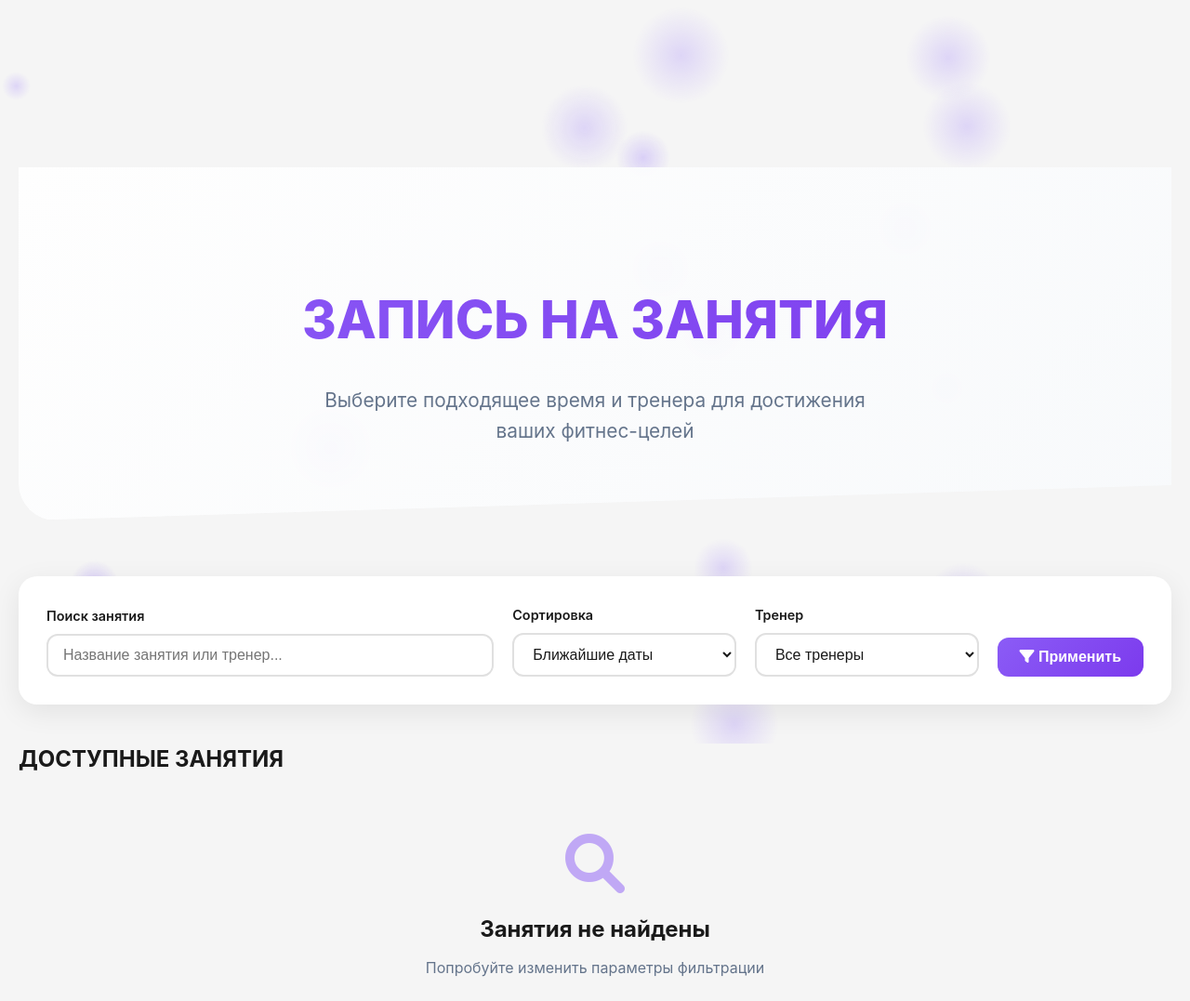
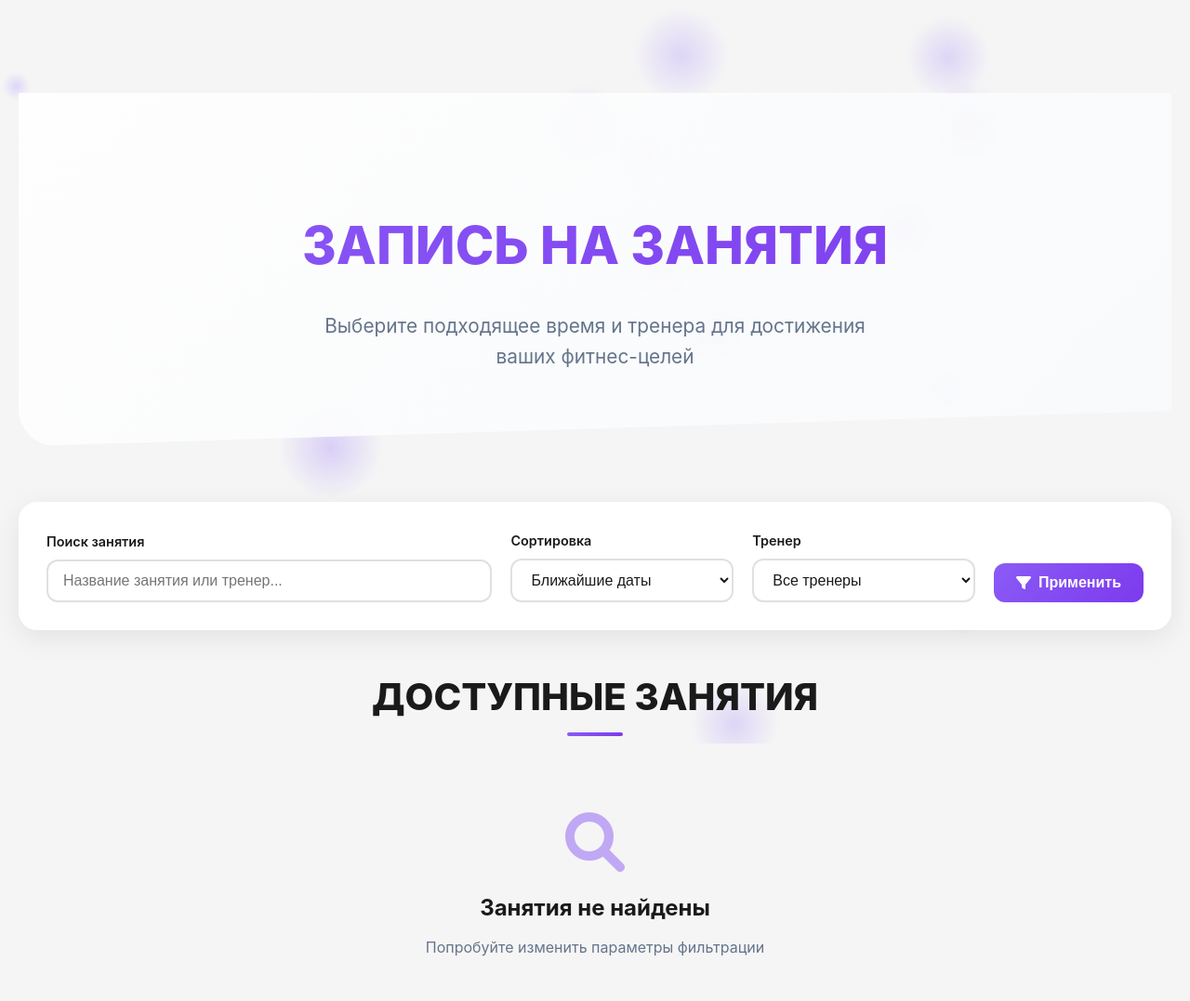
Before and after one commit to KseniaShkolnikova/Curs2, a Django app: template fitzone/clientservice/templates/classes.html in a window 1280 px wide. Shown: the top 1077 px of the page at 93% size. Run offline with Django 5.2, Linux system fonts and the light colour scheme; the template is opened without the code that fills it, so the values that code supplies are empty.

```diff
--- a/fitzone/clientservice/templates/classes.html
+++ b/fitzone/clientservice/templates/classes.html
@@ -7,7 +7,7 @@ FITZONE - Запись на занятия
 
 {% block extra_css %}
 <style>
-/* Добавляем только недостающие стили для этой страницы */
+/* Hero Section */
 .classes-hero {
     padding: 120px 0 80px;
     text-align: center;
@@ -15,7 +15,6 @@ FITZONE - Запись на занятия
     backdrop-filter: blur(10px);
     clip-path: polygon(0 0, 100% 0, 100% 90%, 0 100%);
     margin-bottom: 60px;
-    margin-top: 80px;
     border-radius: 0 0 40px 40px;
 }
 
@@ -85,7 +84,7 @@ FITZONE - Запись на занятия
     border: 2px solid var(--light-border);
     border-radius: 12px;
     font-size: 1rem;
-    transition: all 0.3s ease;
+    transition: var(--transition);
     background: white;
     color: var(--text-dark);
 }
@@ -112,8 +111,11 @@ FITZONE - Запись на занятия
     border-radius: 12px;
     font-weight: 600;
     cursor: pointer;
-    transition: all 0.3s ease;
+    transition: var(--transition);
     font-size: 1rem;
+    display: flex;
+    align-items: center;
+    gap: 8px;
 }
 
 .filter-button:hover {
@@ -133,7 +135,7 @@ FITZONE - Запись на занятия
     background: var(--light-card);
     border-radius: 20px;
     overflow: hidden;
-    transition: all 0.3s ease;
+    transition: var(--transition);
     box-shadow: var(--shadow-medium);
 }
 
@@ -223,7 +225,7 @@ FITZONE - Запись на занятия
     border-radius: 10px;
     font-weight: 600;
     cursor: pointer;
-    transition: all 0.3s ease;
+    transition: var(--transition);
     text-decoration: none;
     display: inline-flex;
     align-items: center;
@@ -274,16 +276,37 @@ FITZONE - Запись на занятия
     color: var(--dark-text);
 }
 
-/* Адаптивность для этой страницы */
+/* Section Title */
+.section-title {
+    font-size: 2.5rem;
+    font-weight: 800;
+    color: var(--text-dark);
+    margin-bottom: 2rem;
+    text-align: center;
+    position: relative;
+}
+
+.dark-theme .section-title {
+    color: var(--dark-text);
+}
+
+.section-title::after {
+    content: '';
+    position: absolute;
+    bottom: -10px;
+    left: 50%;
+    transform: translateX(-50%);
+    width: 60px;
+    height: 4px;
+    background: var(--accent-gradient);
+    border-radius: 2px;
+}
+
+/* Адаптивность */
 @media (max-width: 1024px) {
     .filter-grid {
         grid-template-columns: 1fr 1fr;
         gap: 15px;
-    }
-
-    .classes-hero {
-        margin-top: 70px;
-        padding: 100px 0 60px;
     }
 
     .classes-hero h1 {
@@ -294,7 +317,6 @@ FITZONE - Запись на занятия
 @media (max-width: 768px) {
     .classes-hero {
         padding: 80px 0 40px;
-        margin-top: 60px;
         clip-path: polygon(0 0, 100% 0, 100% 95%, 0 100%);
     }
 
@@ -333,7 +355,6 @@ FITZONE - Запись на занятия
 @media (max-width: 480px) {
     .classes-hero {
         padding: 60px 0 30px;
-        margin-top: 50px;
     }
 
     .classes-hero h1 {
```
Also changed, not shown: fitzone/fitzone/utils/email_service.py (renamed from fitzone/clientservice/utils/email_service.py).
